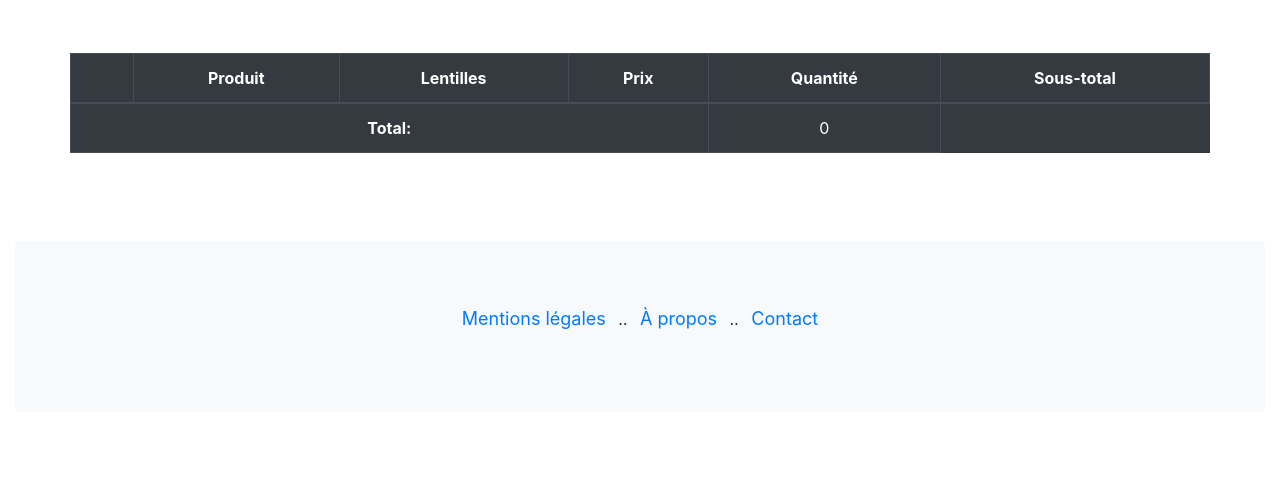
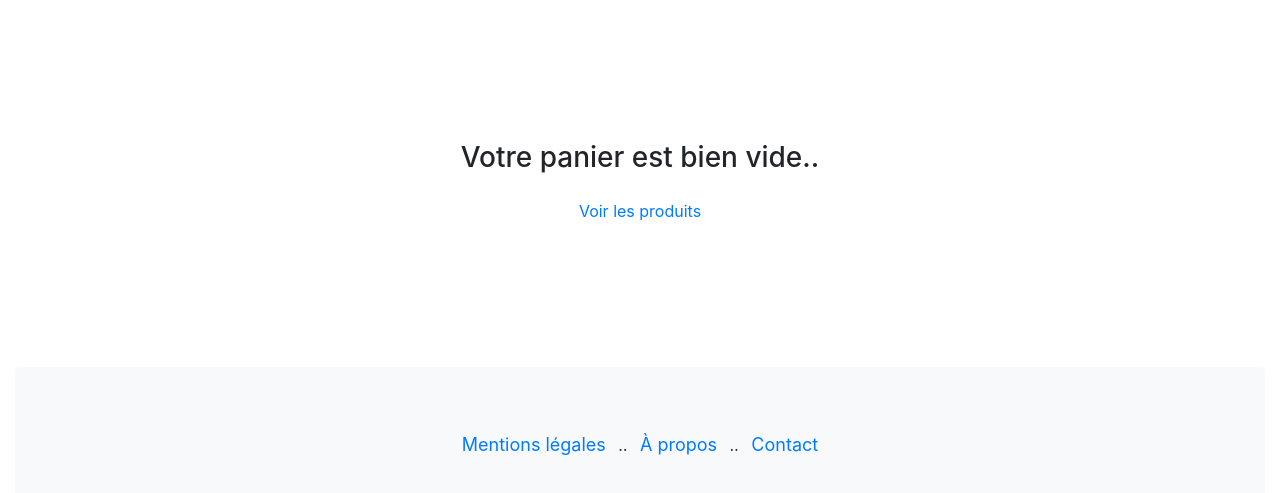
Before and after one commit to benaissa-saida/BenaissaSaida_5_03052021, a plain HTML site: page panier.html in a window 1280 px wide. Shown: the part 267-760 px from the top of the page. Drawn offline with nearby package versions, Linux system fonts and the light colour scheme.

Commit message:
Ajout de quelques modifications

```diff
--- a/panier.html
+++ b/panier.html
@@ -38,8 +38,8 @@
       </header>
       <main>
         <section class="container">
-          <h2 class="text-center mt-5 py-5">Votre panier</h2>
-          <div class="justify-content-center text-center row py-5">
+          <h2 class="text-center my-5 py-5 ">Votre panier</h2>
+          <div id="emptyCart" class="justify-content-center text-center row py-5">
             <table class="table table-bordered table-dark">
               <thead>
                 <tr class="align-middle text-center d-none d-md-table-row">
@@ -56,7 +56,7 @@
               </tbody>
               <tfoot>
                 <tr class="align-middle d-flex flex-column  align-items-center d-md-table-row mb-4 gap-2 container-sm">
-                  <th scope="row" colspan="4">Total:</th>
+                  <th scope="row" colspan="5">Total:</th>
                   <td id="totalPrice" >
                     0
                   </td>
@@ -102,7 +102,7 @@
           </form>
         </section>
       </main>
-      <footer class="jumbotron bg-light mt-4 mb-0">
+      <footer class="jumbotron bg-light mt-5 mb-0">
         <ul class="list-inline text-center">
           <li class="list-inline-item">
             <a class="text-size" href="#">Mentions légales</a>
--- a/panier.js
+++ b/panier.js
@@ -10,6 +10,13 @@ let formVisibility = document.getElementById('form');
 
 //Montre les produits dans le panier grâce aux données du localStorage
 function  showCartContent (){
+  // let blockCartProduct = '';
+  // if (!objectStorage || objectStorage.length === 0 ){
+
+
+  // }
+
+  if (objectStorage) {
     for (let productInCart of objectStorage) {
       blockCartProduct +=
       `
@@ -34,12 +41,9 @@ function  showCartContent (){
       </tr>
       `;
 
-
-
     };
-
     document.getElementById('listProduct').innerHTML = blockCartProduct;
-
+  }
 
 }
 
@@ -49,6 +53,18 @@ if (objectStorage) {
   showCartContent(); //afficher les cartes
   totalPrice.textContent = calcTotal(); // calcule le prix total
   formVisibility.classList.remove('hidden'); // affiche le formulaire
+}
+
+if (!objectStorage || objectStorage.length === 0){
+  formVisibility.classList.add('hidden');
+
+  document.getElementById('emptyCart').innerHTML =
+    `
+    <div class="py-5">
+    <h3 class="mb-4"> Votre panier est bien vide..</h3>
+    <a href="index.html" class="text-decoration-none text-primaire">Voir les produits</a>
+    </div>
+    `
 }
 
 
--- a/utils.js
+++ b/utils.js
@@ -45,9 +45,9 @@ function deleteProduct () {
 
   // Montre le nouveau prix des différents produits
   totalPrice.textContent = calcTotal();
-  console.log("item", item);
-  console.log("itemToDelete", itemToDelete);
-  console.log("indexItem", indexItem)
+
+  location.reload();
+
 }
 
 //************************************* Fonctions pour le formulaire *************************************/
```
Also changed, not shown: accueil.js (+5 -2 lines), ajax.js (+4 -3 lines), produit.js (+13 -6 lines). Lines whose indentation alone changed are shown as unchanged.
